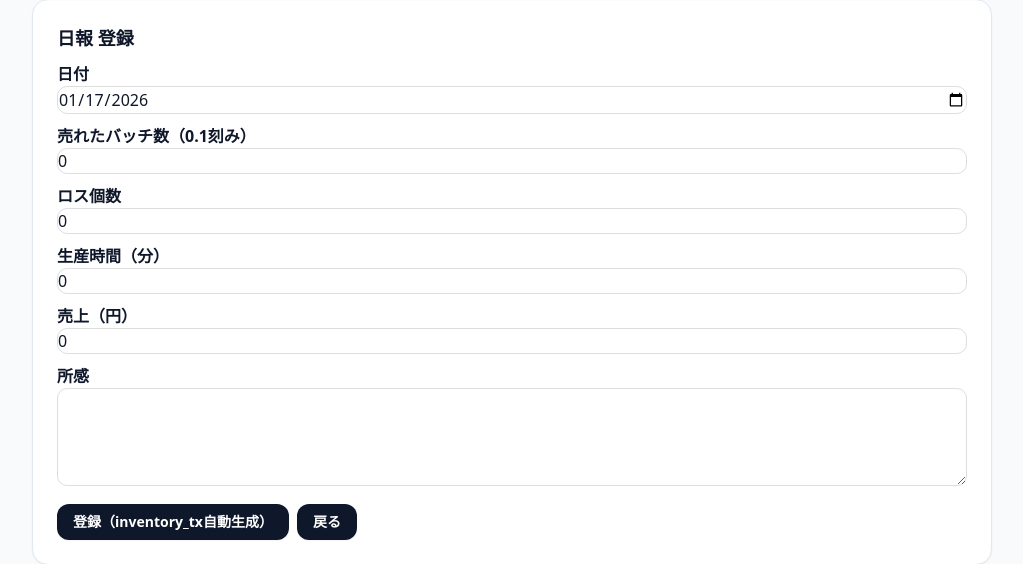
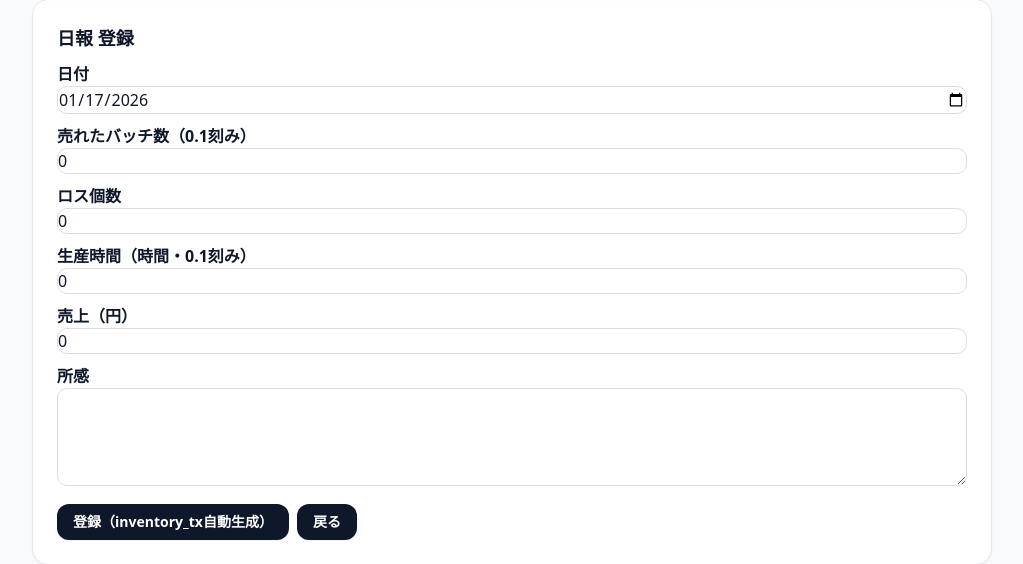
Before and after one commit to KohtaroNishimura/TAKO-OPS, a Flask app: page /daily-reports/new in a window 1280 px wide. Shown: the part 123-687 px from the top of the page, without its empty margins (128-1151 px from the left). Run offline with Flask 3, Linux system fonts and the light colour scheme; some libraries are stand-ins or nearby versions.

Commit message:
feat: 生産時間の単位を分から時間に変更し、小数点設定を追加

```diff
--- a/app.py
+++ b/app.py
@@ -1173,7 +1173,7 @@ def format_daily_report_for_line(rep) -> str:
     【日報】
     ロス
     売れたバッチ
-    生産時間(入力値)
+    生産時間(入力値・時間)
 
     売上(カンマ区切り)
 
@@ -1184,7 +1184,7 @@ def format_daily_report_for_line(rep) -> str:
     sold_str = str(sold if sold is not None else 0)
 
     prod = rep["production_minutes"]
-    prod_str = str(int(prod or 0))  # そのまま数字で出す（4とか240とか）
+    prod_str = f"{float(prod or 0):.1f}"
 
     sales = rep["sales_amount"]
     sales_int = int(round(float(sales or 0)))
@@ -1362,7 +1362,9 @@ def daily_report_create():
 
     sold_batches = float((request.form.get("sold_batches") or "0").strip() or 0)
     waste_pieces = int((request.form.get("waste_pieces") or "0").strip() or 0)
-    production_minutes = int((request.form.get("production_minutes") or "0").strip() or 0)
+    production_minutes = float(
+        (request.form.get("production_minutes") or "0").strip() or 0
+    )
     sales_amount = float((request.form.get("sales_amount") or "0").strip() or 0)
     impression = (request.form.get("impression") or "").strip()
 
@@ -1437,7 +1439,9 @@ def daily_report_update(daily_report_id: int):
     report_date = (request.form.get("report_date") or "").strip()
     sold_batches = float((request.form.get("sold_batches") or "0").strip() or 0)
     waste_pieces = int((request.form.get("waste_pieces") or "0").strip() or 0)
-    production_minutes = int((request.form.get("production_minutes") or "0").strip() or 0)
+    production_minutes = float(
+        (request.form.get("production_minutes") or "0").strip() or 0
+    )
     sales_amount = float((request.form.get("sales_amount") or "0").strip() or 0)
     impression = (request.form.get("impression") or "").strip()
 
--- a/templates/daily_report_edit.html
+++ b/templates/daily_report_edit.html
@@ -13,8 +13,8 @@
     <label>ロス個数</label>
     <input type="number" name="waste_pieces" step="1" min="0" value="{{ rep['waste_pieces'] or 0 }}">
 
-    <label>生産時間（分）</label>
-    <input type="number" name="production_minutes" step="1" min="0" value="{{ rep['production_minutes'] or 0 }}">
+    <label>生産時間（時間・0.1刻み）</label>
+    <input type="number" name="production_minutes" step="0.1" min="0" value="{{ "%.1f"|format(rep['production_minutes'] or 0) }}">
 
     <label>売上（円）</label>
     <input type="number" name="sales_amount" step="1" min="0" value="{{ rep['sales_amount'] or 0 }}">
--- a/templates/daily_report_new.html
+++ b/templates/daily_report_new.html
@@ -13,8 +13,8 @@
     <label>ロス個数</label>
     <input type="number" name="waste_pieces" step="1" min="0" value="0">
 
-    <label>生産時間（分）</label>
-    <input type="number" name="production_minutes" step="1" min="0" value="0">
+    <label>生産時間（時間・0.1刻み）</label>
+    <input type="number" name="production_minutes" step="0.1" min="0" value="0">
 
     <label>売上（円）</label>
     <input type="number" name="sales_amount" step="1" min="0" value="0">
--- a/templates/daily_reports_list.html
+++ b/templates/daily_reports_list.html
@@ -14,7 +14,7 @@
         <th>日付</th>
         <th>売れたバッチ</th>
         <th>ロス個数</th>
-        <th>生産時間(分)</th>
+        <th>生産時間(時間)</th>
         <th>売上(円)</th>
         <th>操作</th>
       </tr>
@@ -25,7 +25,7 @@
         <td>{{ r["report_date"] }}</td>
         <td>{{ r["sold_batches"] }}</td>
         <td>{{ r["waste_pieces"] }}</td>
-        <td>{{ r["production_minutes"] }}</td>
+        <td>{{ "%.1f"|format(r["production_minutes"] or 0) }}</td>
         <td>{{ "%.0f"|format(r["sales_amount"] or 0) }}</td>
         <td>
           <a class="btn inline-flex items-center justify-center rounded-xl bg-slate-900 px-4 py-2 text-sm font-semibold text-white shadow-sm hover:bg-slate-800 focus-visible:outline-none focus-visible:ring-2 focus-visible:ring-slate-400" href="{{ url_for('daily_report_edit', daily_report_id=r['daily_report_id']) }}">編集</a>
```
